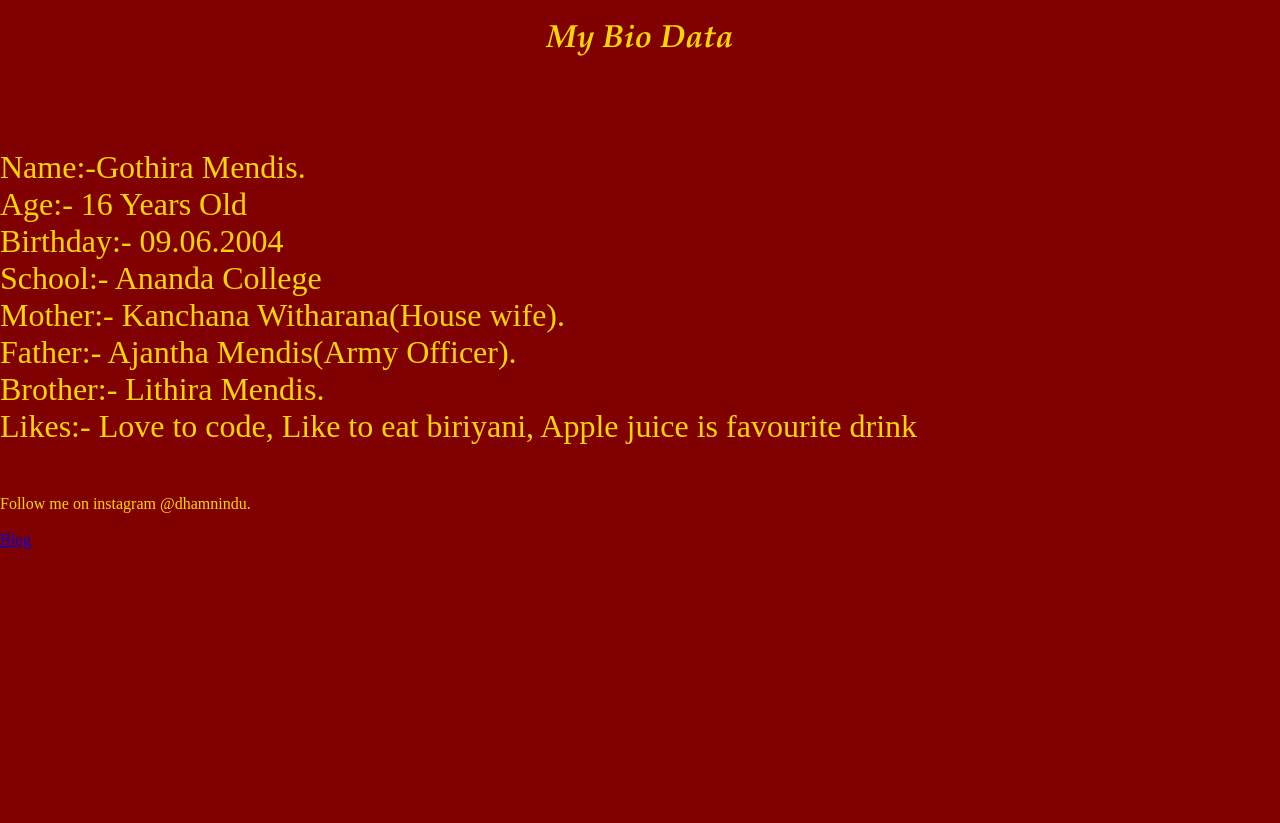
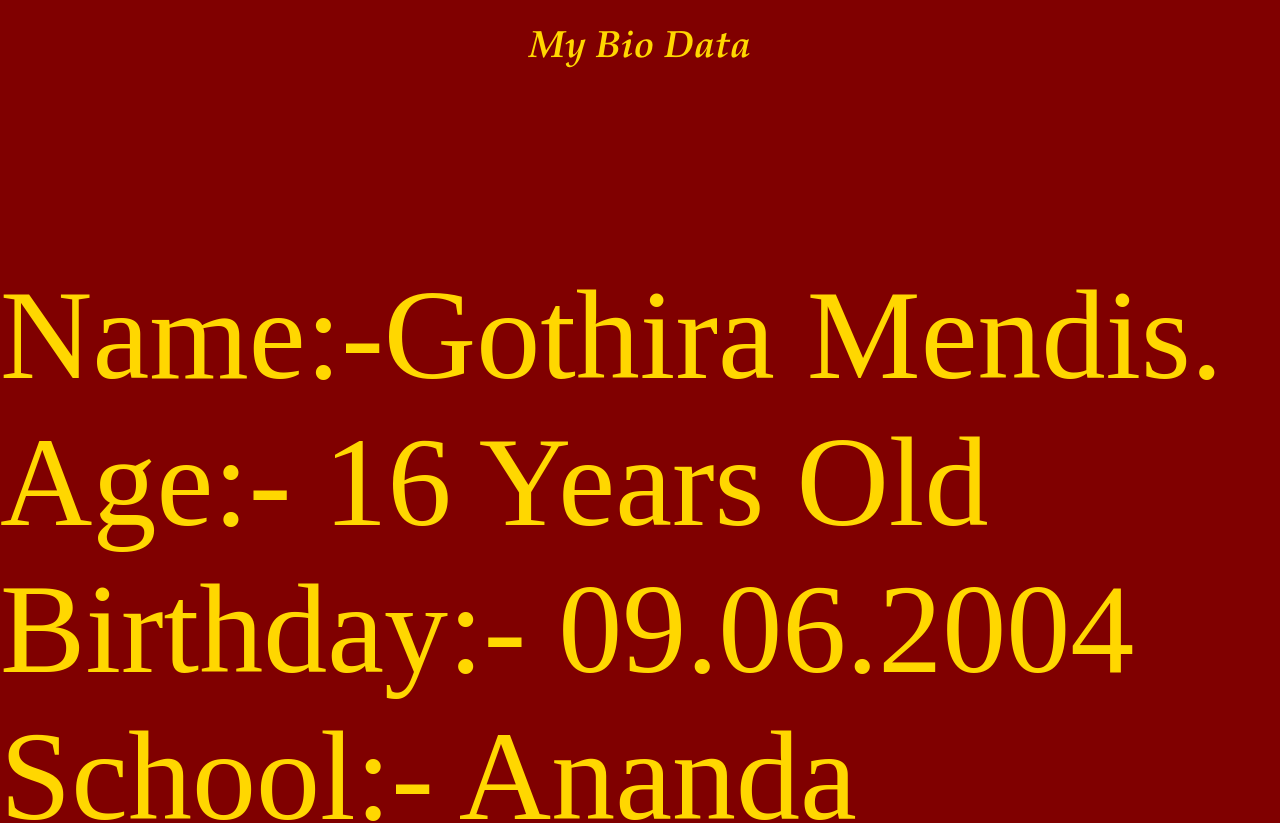
Before and after one commit to baryansagar74-create/portfolio, a plain HTML site: page index.html in a window 1280 px wide. Shown: the top 823 px of the page. Before the commit the page ends 800 px from the top, so only its background shows below. Drawn offline with Linux system fonts and the light colour scheme.

Commit message:
Optimized the ui

```diff
--- a/min.css
+++ b/min.css
@@ -1,5 +1,5 @@
 body {
-	height: 100%;
+	height: 110%;
 	margin: 0;
 	text-align: left;
 	width: 100%;
@@ -9,18 +9,18 @@
 
 h1 {
 text-align: center;
-   font-size: 32px;
+   font-size: 38px;
   font-family: Palatino, 'Palatino Linotype', serif;
   color: gold;
 }
 
 h2 {
-	font-size: 56px;
+	font-size: 57px;
 }
 
 
 .hero {
-	padding: 250px 0;
+	padding: 258px 0;
 	margin: 30px;
   font-family: 'Trebuchet MS', Helvetica, sans-serif;
 
@@ -28,4 +28,4 @@
 
 
 p {
-  font-size: 2rem;
+  font-size: 8rem;
```
